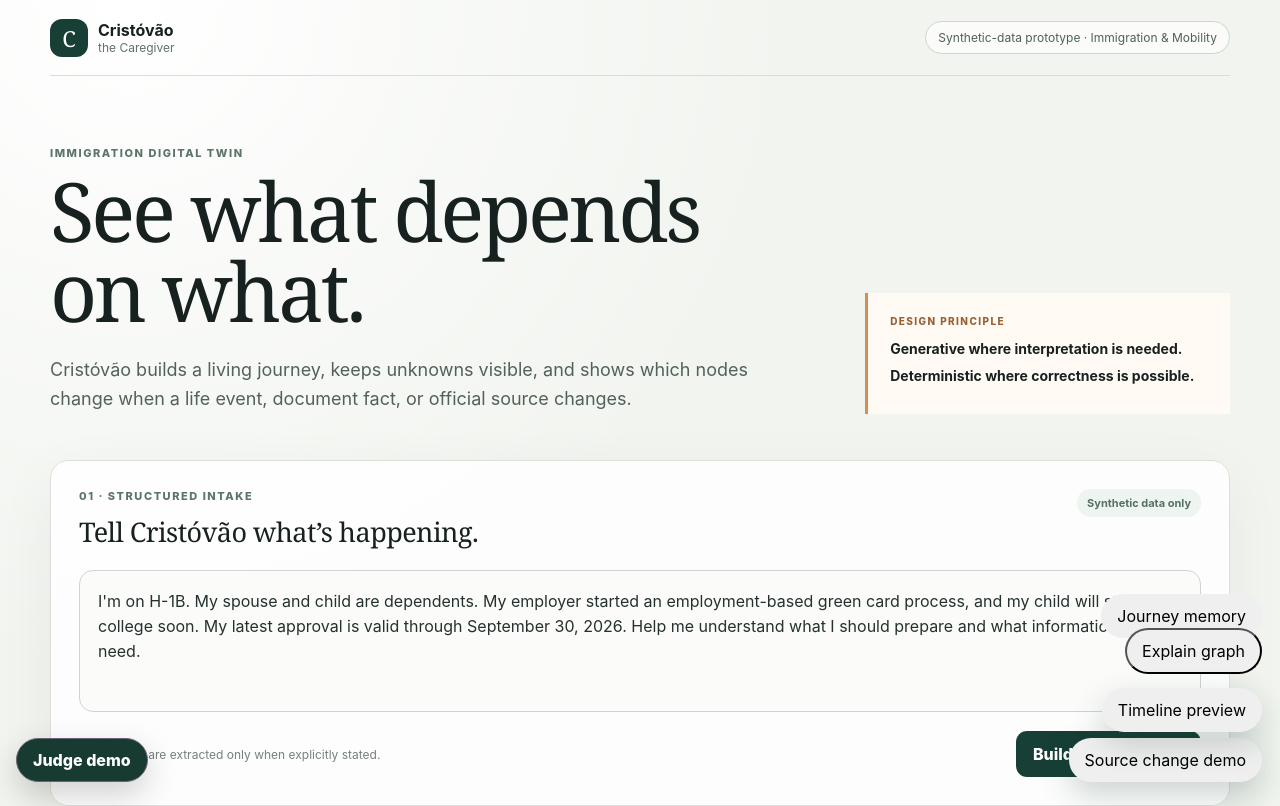
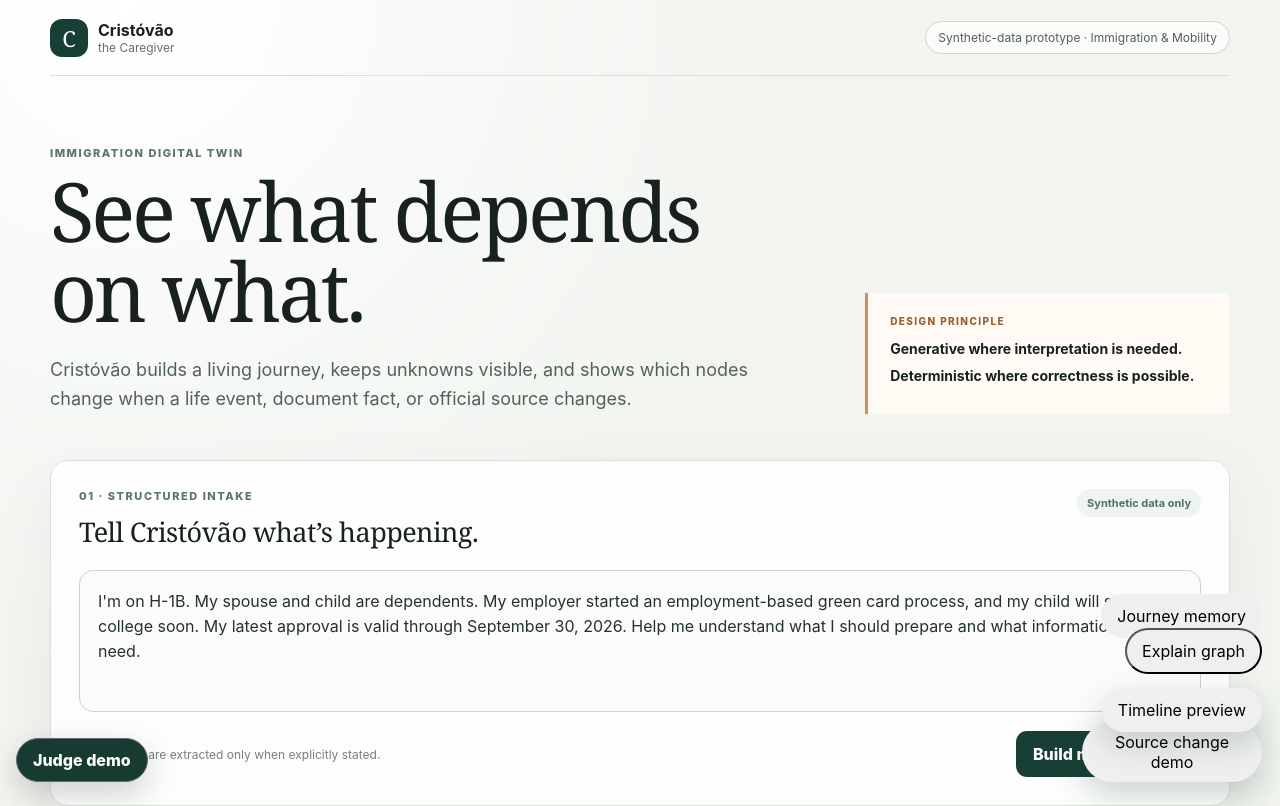
Before and after one commit to ananthaprakashb/Crist-v-o, a React (Vite) app: page / in a window 1280 px wide. Shown: the top 806 px of the page. Built offline with nearby package versions, Linux system fonts and the light colour scheme.

Commit message:
Align source demo launcher in shared dock

```diff
--- a/src/sourceImpactDemo.css
+++ b/src/sourceImpactDemo.css
@@ -1,4 +1,4 @@
-.source-demo-launch { position: fixed; right: 18px; bottom: 18px; z-index: 80; border: 0; border-radius: 999px; padding: 12px 16px; box-shadow: 0 12px 32px rgba(24,58,49,.22); }
+.source-demo-launch { position: fixed; right: 18px; bottom: 18px; z-index: 80; width: 180px; min-height: 44px; display: flex; align-items: center; justify-content: center; text-align: center; border: 0; border-radius: 999px; padding: 10px 14px; box-sizing: border-box; box-shadow: 0 12px 32px rgba(24,58,49,.22); }
 .source-demo-drawer { position: fixed; right: 18px; top: 18px; z-index: 90; width: min(520px, calc(100vw - 36px)); max-height: calc(100vh - 36px); overflow: auto; border: 1px solid rgba(24,58,49,.16); border-radius: 22px; padding: 18px; background: rgba(255,252,239,.98); box-shadow: 0 24px 70px rgba(24,58,49,.24); display: grid; gap: 16px; }
 .source-demo-header, .source-demo-section-title, .source-demo-nodes > div, .source-demo-claims > div { display: flex; justify-content: space-between; gap: 12px; align-items: center; }
 .source-demo-header > div, .source-demo-source { display: grid; gap: 5px; }
@@ -24,4 +24,4 @@
 .source-demo-hint { line-height: 1.45; }
 body:has(.source-demo-mode.synthetic) .stats-grid .stat-card:nth-child(3) small { font-size: 0; }
 body:has(.source-demo-mode.synthetic) .stats-grid .stat-card:nth-child(3) small::after { content: 'Synthetic source change active'; font-size: .75rem; }
-@media (max-width: 620px) { .source-demo-drawer { right: 10px; top: 10px; width: calc(100vw - 20px); max-height: calc(100vh - 20px); } .source-demo-flow, .source-demo-trust { grid-template-columns: 1fr; } .source-demo-flow > b { transform: rotate(90deg); justify-self: center; } }
+@media (max-width: 620px) { .source-demo-launch { right: 10px; width: 170px; } .source-demo-drawer { right: 10px; top: 10px; width: calc(100vw - 20px); max-height: calc(100vh - 20px); } .source-demo-flow, .source-demo-trust { grid-template-columns: 1fr; } .source-demo-flow > b { transform: rotate(90deg); justify-self: center; } }
```
